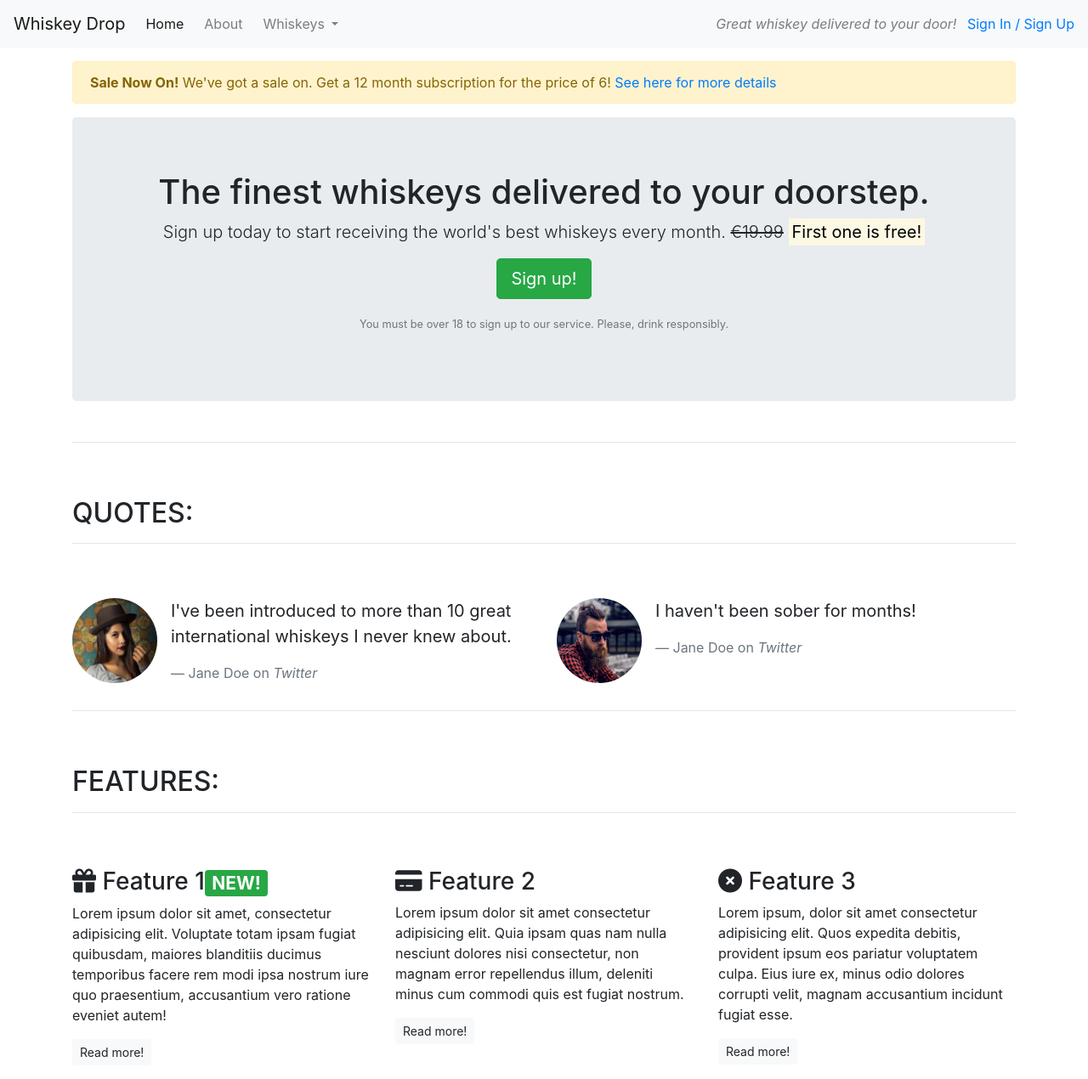
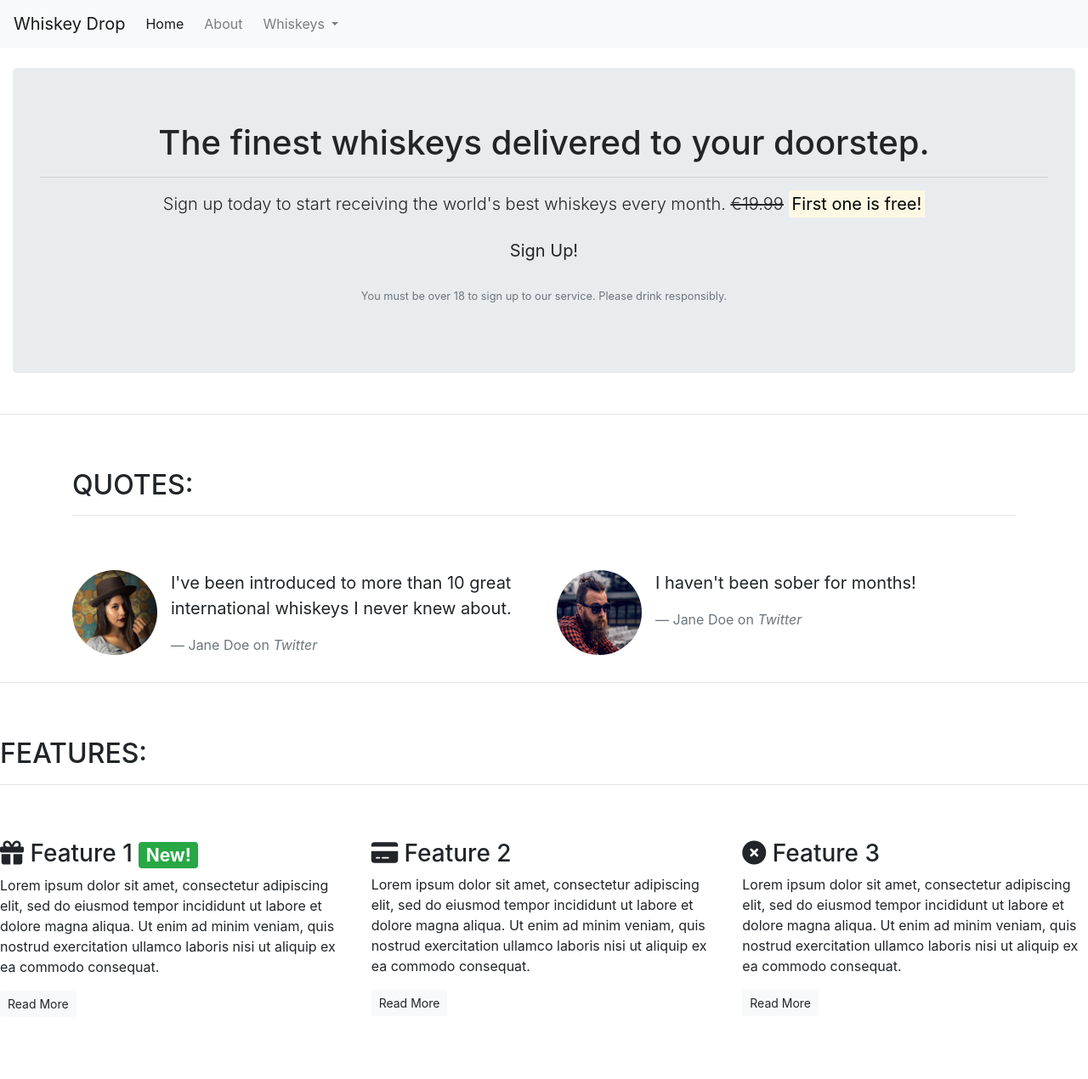
Before and after one commit to martakl-bit/Bootstrap, a plain HTML site: page index.html in a window 1280 px wide. Shown: the whole page at 85% size. After the commit the page ends 1213 px from the top, so only its background shows below. Drawn offline with nearby package versions, Linux system fonts and the light colour scheme.

Commit message:
Index commit

```diff
--- a/index.html
+++ b/index.html
@@ -9,6 +9,9 @@
 	<link rel="stylesheet" href="https://stackpath.bootstrapcdn.com/bootstrap/4.3.1/css/bootstrap.min.css"
 		integrity="sha384-ggOyR0iXCbMQv3Xipma34MD+dH/1fQ784/j6cY/iJTQUOhcWr7x9JvoRxT2MZw1T" crossorigin="anonymous">
 	<script src="https://kit.fontawesome.com/60a8506bd4.js" crossorigin="anonymous"></script>
+	<link href="https://fonts.googleapis.com/css?family=Roboto:400,700&display=swap" rel="stylesheet">
+	<link rel="stylesheet" hfer="css/style.css" type="text/css" />
+
 
 </head>
 
@@ -40,40 +43,40 @@
 				<li class="nav-item mr-2 d-block d-sm-none"><a class="nav-link" href="">Sign In / Sign Up</a></li>
 			</ul>
 		</div>
-		<div class="d-none d-md-block">
-			<p class="navbar-text my-auto mr-2"><i>Great whiskey delivered to your door!</i></p>
-			<a href="/login">Sign In / Sign Up</a>
-		</div>
 	</nav>
+<!--<div class="container alert-container">-->
+    <!--    <div class="row d-none d-sm-block">-->
+    <!--        <div class="col-12">-->
+    <!--            <div class="alert alert-warning">-->
+    <!--                <strong>Sale Now On!</strong> We've got a sale on. Get a 12 month subscription for the price of 6! <a href="">See here for more details</a>-->
+    <!--            </div>-->
+    <!--        </div>-->
+    <!--    </div>-->
+    <!--</div>-->
 
-	<article class="container mt-3">
-		<div class="row d-none d-sm-block">
-			<div class="col-12">
-				<div class="alert alert-warning">
-					<strong>Sale Now On!</strong> We've got a sale on. Get a 12 month subscription for the price of 6!
-					<a href="">See here for more details</a>
-				</div>
-			</div>
-		</div>
-
+		<div class="container-fluid callout-container">
+			<!-- Callout -->
+			<div class="opaque-overlay">&nbsp;</div>
 			<div class="row">
 				<div class="col-12">
 					<section class="callout jumbotron text-center">
-					<h1>The finest whiskeys delivered to your doorstep.</h1>
+						<h1 class="jumbotron-header">The finest whiskeys delivered to your doorstep.</h1>
+						<hr class="block-divider block-divider--orange">
 						<p class="lead">Sign up today to start receiving the world's best whiskeys every month.
 							<s class="d-none d-sm-inline">€19.99</s>
 							<span class="d-inline d-sm-none"><br></span>
 							<strong><mark>First one is free!</mark></strong></p>
-					<p><button class="btn btn-success btn-lg" data-toggle="modal" data-target="#signUpModal">Sign up!</button>
+						<p><button class="btn btn-lg btn--cta btn--red" data-toggle="modal" data-target="#signUpModal">Sign Up!</button>
 						</p>
-					<p class="text-muted">
-						<small>You must be over 18 to sign up to our service. Please, drink responsibly.</small></p>
+						<p class="text-muted"><small>You must be over 18 to sign up to our service. Please drink responsibly.</small></p>
 					</section>
+				</div>
 			</div>
 		</div>
 
 		<hr>
 
+		<div class="container quotes-container">
 			<section class="quotes">
 				<div class="row">
 					<div class="col-12 my-5">
@@ -81,7 +84,6 @@
 						<hr />
 					</div>
 				</div>
-
 				<div class="row">
 					<div class="col-12 col-md-6">
 						<div class="media">
@@ -90,10 +92,10 @@
                         </div>
 								<div class="media-body">
 									<blockquote class="blockquote">
-									<p>I've been introduced to more than 10 great international whiskeys I never knew
-										about.</p>
-									<footer class="blockquote-footer">Jane Doe on<cite title="Twitter"> Twitter</cite>
-									</footer>
+										<p>I've been introduced to more than 10 great international whiskeys I never
+											knew about.</p>
+										<footer class="blockquote-footer">Jane Doe on
+											<cite title="Twitter">Twitter</cite></footer>
 									</blockquote>
 								</div>
 							</div>
@@ -106,17 +108,19 @@
 									<div class="media-body">
 										<blockquote class="blockquote">
 											<p>I haven't been sober for months!</p>
-										<footer class="blockquote-footer">Jane Doe
-											on<cite title="Twitter"> Twitter</cite></footer>
+											<footer class="blockquote-footer">Jane Doe on
+												<cite title="Twitter">Twitter</cite></footer>
 										</blockquote>
 									</div>
 								</div>
 							</div>
 						</div>
 			</section>
+		</div>
 
 		<hr>
 
+		<div class="features-container">
 			<section class="features">
 				<div class="row">
 					<div class="col-12 my-5">
@@ -127,35 +131,36 @@
 				<div class="row">
 					<div class="col-12 col-md-6 col-lg-4">
 						<div class="feature">
-						<h3><i class="fas fa-gift d-none d-sm-inline"></i> Feature
-							1<span class="badge badge-success">NEW!</span></h3>
-						<p>Lorem ipsum dolor sit amet, consectetur adipisicing elit. Voluptate totam ipsam fugiat
-							quibusdam, maiores blanditiis ducimus temporibus facere rem modi ipsa nostrum iure quo
-							praesentium, accusantium vero ratione eveniet autem!</p>
-						<p><a class="btn btn-sm btn-light" href="">Read more!</a></p>
+							<h3><i class="fas fa-gift d-none d-sm-inline"></i> Feature 1
+								<span class="badge badge-success">New!</span></h3>
+							<p>Lorem ipsum dolor sit amet, consectetur adipiscing elit, sed do eiusmod tempor incididunt
+								ut labore et dolore magna aliqua. Ut enim ad minim veniam, quis nostrud exercitation
+								ullamco laboris nisi ut aliquip ex ea commodo consequat.</p>
+							<p><a class="btn btn-sm btn-light" href="">Read More</a></p>
 						</div>
 					</div>
 					<div class="col-12 col-md-6 col-lg-4">
 						<div class="feature">
 							<h3><i class="fas fa-credit-card d-none d-sm-inline"></i> Feature 2</h3>
-						<p>Lorem ipsum dolor sit amet consectetur adipisicing elit. Quia ipsam quas nam nulla nesciunt
-							dolores nisi consectetur, non magnam error repellendus illum, deleniti minus cum commodi
-							quis est fugiat nostrum. </p>
-						<p><a class="btn btn-sm btn-light" href="">Read more!</a></p>
+							<p>Lorem ipsum dolor sit amet, consectetur adipiscing elit, sed do eiusmod tempor incididunt
+								ut labore et dolore magna aliqua. Ut enim ad minim veniam, quis nostrud exercitation
+								ullamco laboris nisi ut aliquip ex ea commodo consequat.</p>
+							<p><a class="btn btn-sm btn-light" href="">Read More</a></p>
 						</div>
 					</div>
 					<div class="col-12 d-md-none d-lg-block col-lg-4">
 						<div class="feature">
 							<h3><i class="fas fa-times-circle d-none d-sm-inline"></i> Feature 3</h3>
-						<p>Lorem ipsum, dolor sit amet consectetur adipisicing elit. Quos expedita debitis, provident
-							ipsum eos pariatur voluptatem culpa. Eius iure ex, minus odio dolores corrupti velit, magnam
-							accusantium incidunt fugiat esse.</p>
-						<p><a class="btn btn-sm btn-light" href="">Read more!</a></p>
+							<p>Lorem ipsum dolor sit amet, consectetur adipiscing elit, sed do eiusmod tempor incididunt
+								ut labore et dolore magna aliqua. Ut enim ad minim veniam, quis nostrud exercitation
+								ullamco laboris nisi ut aliquip ex ea commodo consequat.</p>
+							<p><a class="btn btn-sm btn-light" href="">Read More</a></p>
 						</div>
 					</div>
 				</div>
 			</section>
-	</article>
+		</div>
+
 
 		<div class="modal" tabindex="-1" role="dialog" id="signUpModal">
 			<div class="modal-dialog" role="document">
```
Lines whose indentation alone changed are shown as unchanged.
